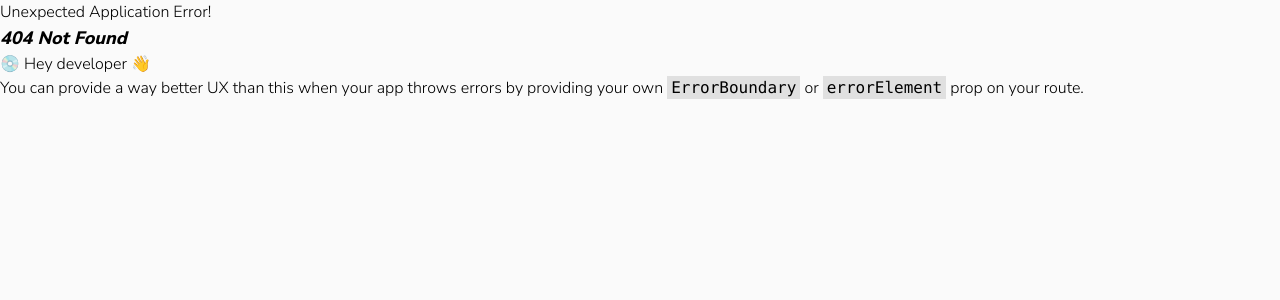
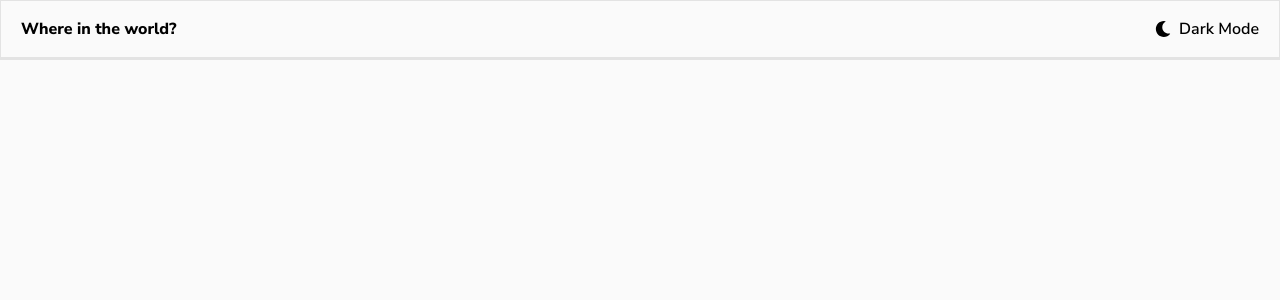
Before and after one commit to NICKY-TECH/REST-COUNTRIES-API, a React (Vite) app: page / in a window 1280 px wide. Before the commit this address had no page. Shown: the top 300 px of the page. Built offline with nearby package versions, Linux system fonts and the light colour scheme; a web font is replaced by a local one.

Commit message:
fix dark-mode issue

```diff
--- a/src/App.jsx
+++ b/src/App.jsx
@@ -11,9 +11,10 @@ import Single, { singleLoader } from "./components/Single";
 function App() {
   const router = createBrowserRouter(
     createRoutesFromElements(
-      <Route path="/countries" element={<Main />}>
-        <Route index element={<Body />} />
+      <Route path="/" element={<Main />}>
+        <Route path="countries" element={<Body />} >
         <Route path=":id" element={<Single />} loader={singleLoader} />
+        </Route>
       </Route>
     )
   );
```
